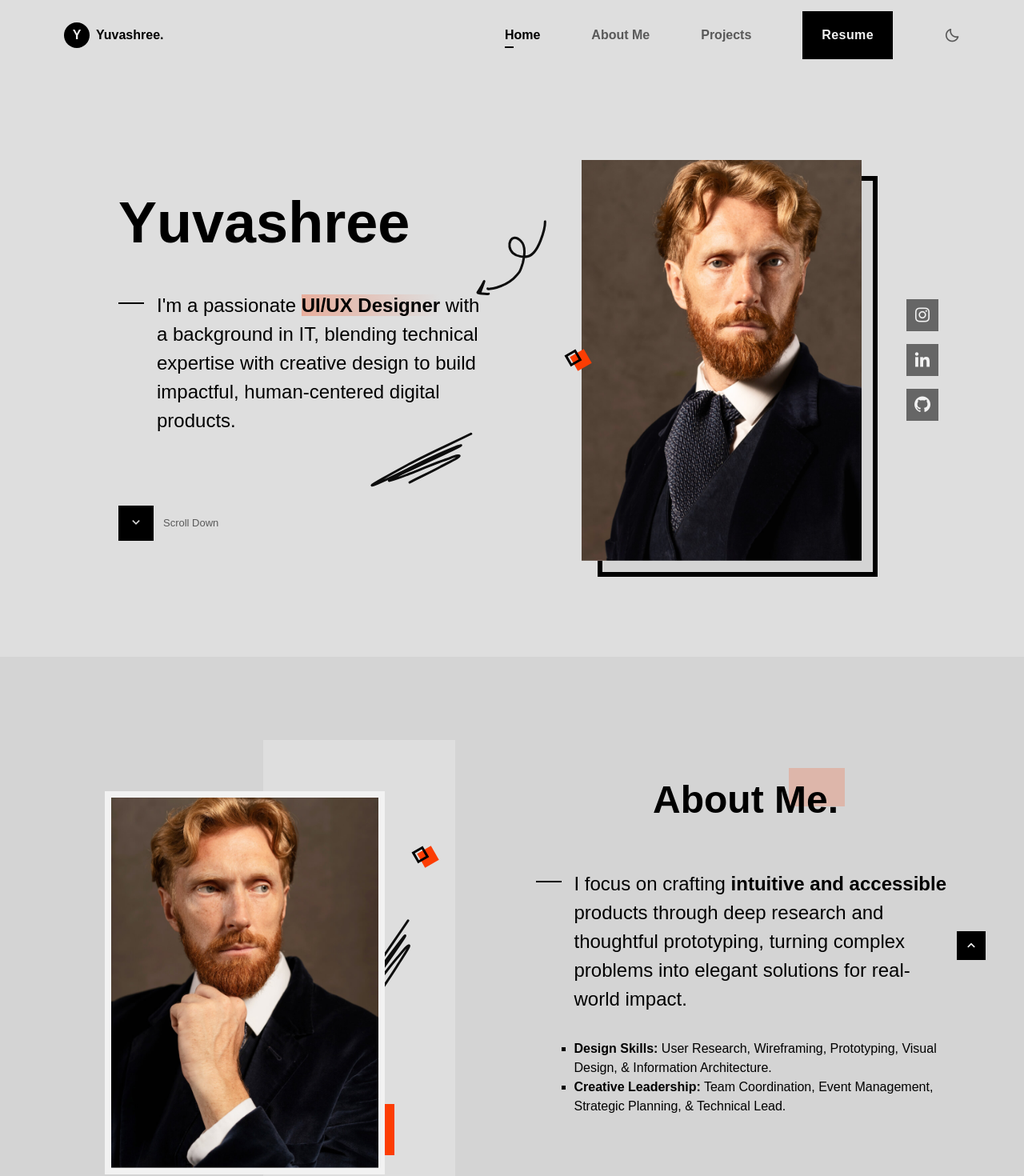
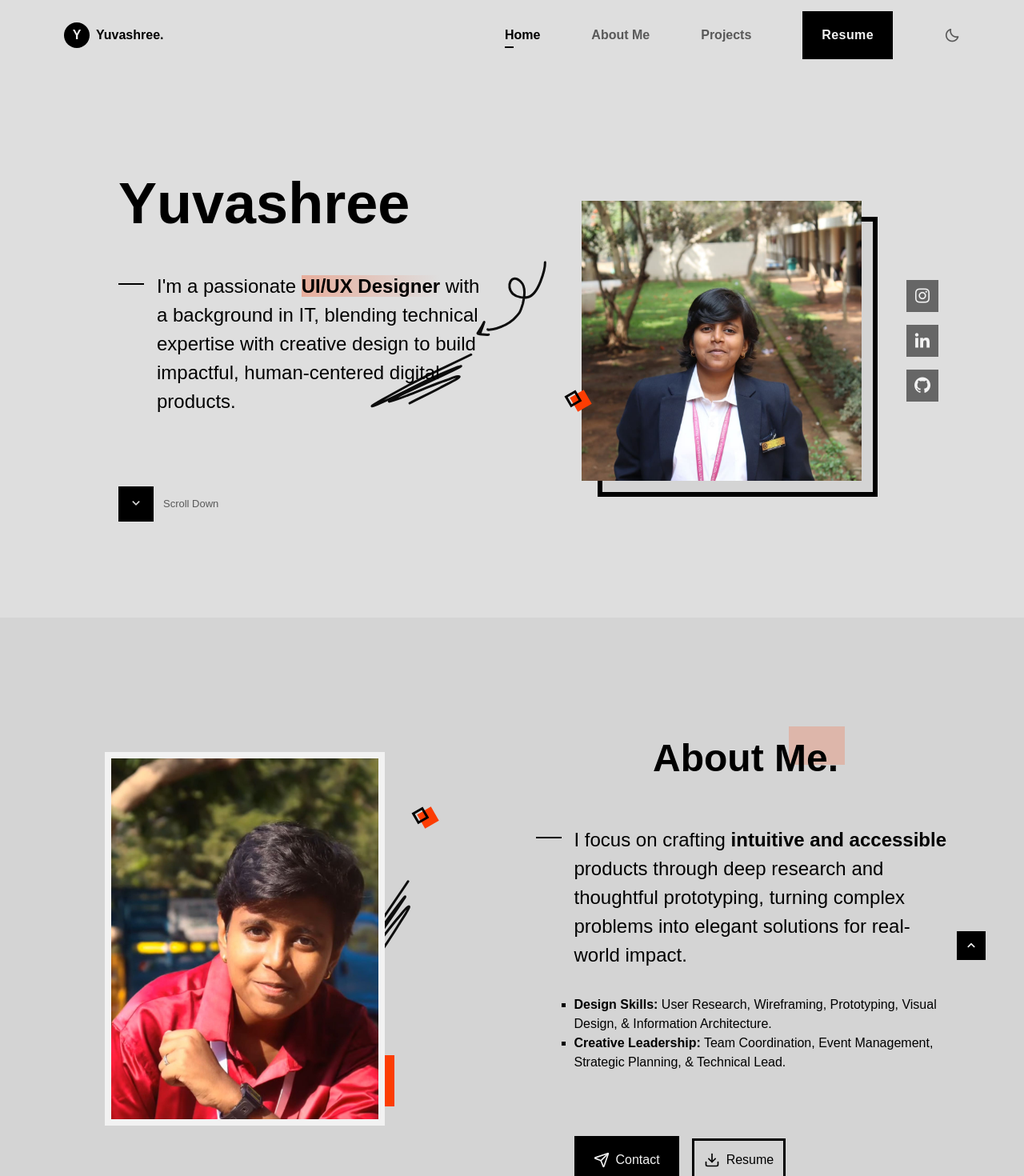
Before and after one commit to Dev-Madhan/yuvashree-portfolio, a Next.js app: page / in a window 1280 px wide. Shown: the top 1470 px of the page at 80% size. Built offline with nearby package versions, Linux system fonts and the light colour scheme; a web font is replaced by a local one.

Commit message:
Image Updated.

```diff
--- a/src/app/globals.css
+++ b/src/app/globals.css
@@ -482,6 +482,8 @@ body.dark-theme{
 .home-img {
   position: relative;
   z-index: 10;
+  aspect-ratio: 1 / 1;
+  object-fit: cover;
 }
 
 .home-shadow {
@@ -671,6 +673,8 @@ body.dark-theme{
   position: relative;
   border: 4px solid var(--white-color);
   z-index: 1;
+  aspect-ratio: 3 / 4;
+  object-fit: cover;
 }
 
 .about-shadow,
@@ -680,12 +684,14 @@ body.dark-theme{
 }
 
 .about-shadow {
-  width: 150px;
-  height: 385px;
+  width: 100%;
+  height: 100%;
   background-color: var(--body-color);
   top: -2.5rem;
   right: -3.5rem;
   border-bottom: 4px solid var(--first-color);
+  border-left: 4px solid var(--first-color);
+  z-index: -1;
   transition: background-color 0.4s;
 }
 
@@ -1574,11 +1580,12 @@ body.dark-theme{
   }
 
   .about-shadow{
-    width: 240px;
-    height: 615px;
+    width: 100%;
+    height: 100%;
     top: -4rem;
     right: -5.5rem;
     border-bottom: 6px solid var(--first-color);
+    border-left: 6px solid var(--first-color);
   }
 
   .about-profile .geometric-box{
--- a/src/components/About.tsx
+++ b/src/components/About.tsx
@@ -49,7 +49,7 @@ const About = () => {
                         variants={fadeInMask}
                     >
                         <img
-                            src="/img/about-perfil.jpg"
+                            src="/img/about-image.jpg"
                             alt="about image"
                             className="about-img" />
 
--- a/src/components/Home.tsx
+++ b/src/components/Home.tsx
@@ -46,7 +46,7 @@ const Home = () => {
                         transition={{ duration: 1, delay: 0.4 }}
                     >
                         <img
-                            src="/img/home-perfil.jpg"
+                            src="/img/hero-image.jpg"
                             alt="home image"
                             className="home-img" />
 
```
Also changed, not shown: public/img/about-image.jpg (added), public/img/hero-image.jpg (added).
